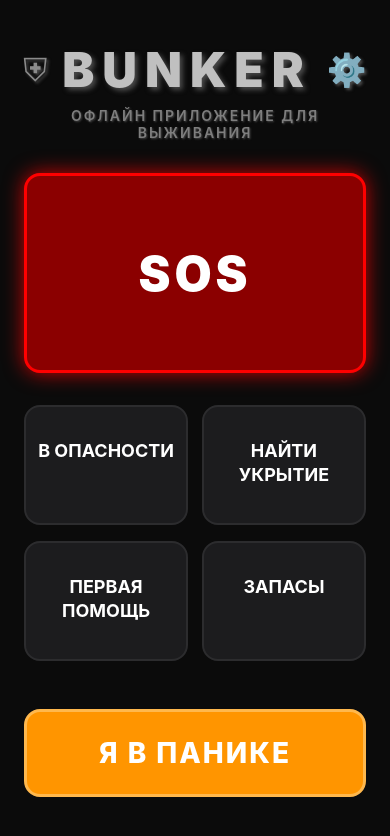
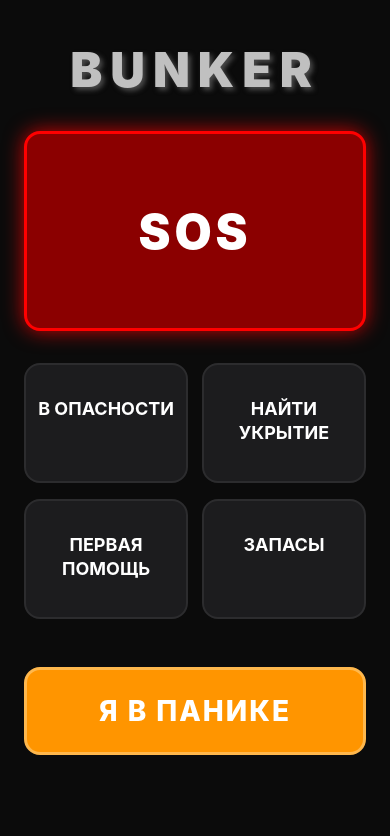
Before and after one commit to MrAlexOm/Bunker-App, a React Native app: screen /Home in a window 390 px wide. Shown: the top 836 px of the page. Built offline with nearby package versions, Linux system fonts and the light colour scheme.

Commit message:
Remove header icons and subtitle - keep only metallic BUNKER

```diff
--- a/src/screens/HomeScreen.tsx
+++ b/src/screens/HomeScreen.tsx
@@ -16,13 +16,8 @@ const HomeScreen = () => {
 
   return (
     <View style={styles.container}>
-      {/* Заголовок BUNKER с иконками */}
-      <View style={styles.headerContainer}>
-        <Text style={styles.headerIcon}>⛨</Text>
-        <Text style={styles.headerTitle}>BUNKER</Text>
-        <Text style={styles.headerIcon}>⚙️</Text>
-      </View>
-      <Text style={styles.headerSubtitle}>ОФЛАЙН ПРИЛОЖЕНИЕ ДЛЯ ВЫЖИВАНИЯ</Text>
+      {/* Заголовок BUNKER */}
+      <Text style={styles.headerTitle}>BUNKER</Text>
 
       {/* Огромная кнопка SOS */}
       <TouchableOpacity style={styles.sosButton}>
@@ -63,20 +58,6 @@ const styles = StyleSheet.create({
     paddingTop: 40,
     paddingHorizontal: 24,
   },
-  headerContainer: {
-    flexDirection: 'row',
-    alignItems: 'center',
-    justifyContent: 'center',
-    marginBottom: 8,
-  },
-  headerIcon: {
-    color: '#8B8B8B',
-    fontSize: 32,
-    marginHorizontal: 15,
-    textShadowColor: '#4A4A4A',
-    textShadowOffset: { width: 2, height: 2 },
-    textShadowRadius: 3,
-  },
   headerTitle: {
     color: '#C0C0C0',
     fontSize: 48,
@@ -84,22 +65,10 @@ const styles = StyleSheet.create({
     textTransform: 'uppercase',
     letterSpacing: 8,
     textAlign: 'center',
+    marginBottom: 32,
     textShadowColor: '#4A4A4A',
     textShadowOffset: { width: 3, height: 3 },
     textShadowRadius: 5,
-  },
-  headerSubtitle: {
-    color: '#8B8B8B',
-    fontSize: 14,
-    fontWeight: '600',
-    textTransform: 'uppercase',
-    letterSpacing: 2,
-    textAlign: 'center',
-    opacity: 0.9,
-    marginBottom: 32,
-    textShadowColor: '#4A4A4A',
-    textShadowOffset: { width: 1, height: 1 },
-    textShadowRadius: 2,
   },
   sosButton: {
     backgroundColor: '#8B0000',
```
